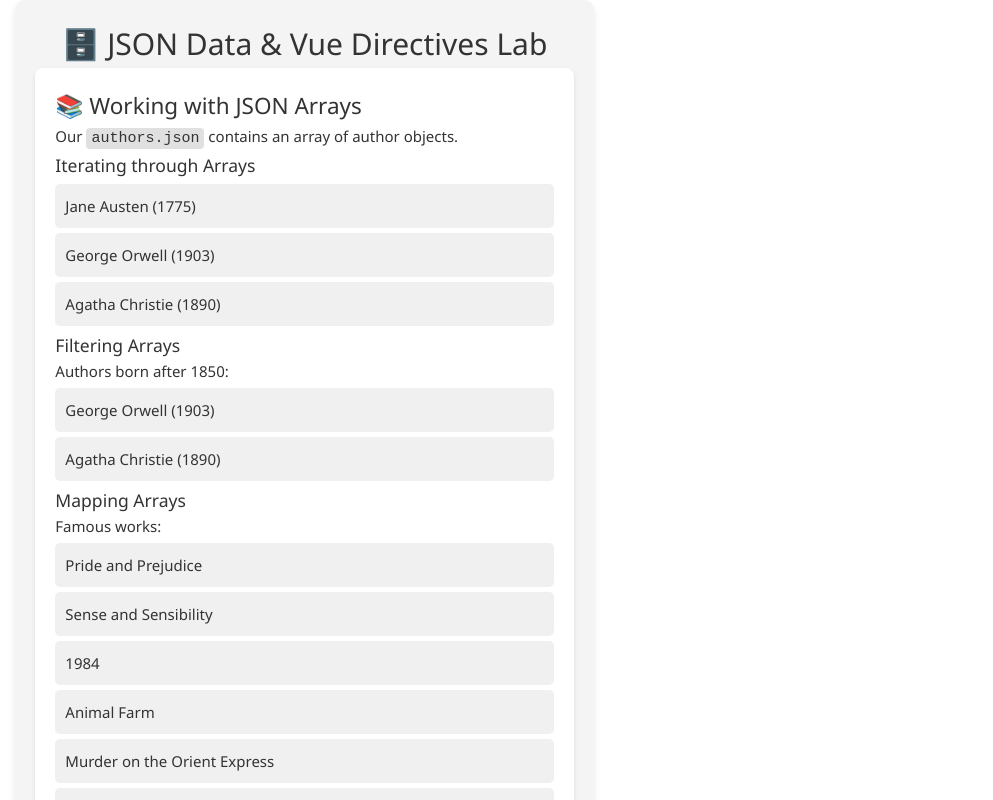
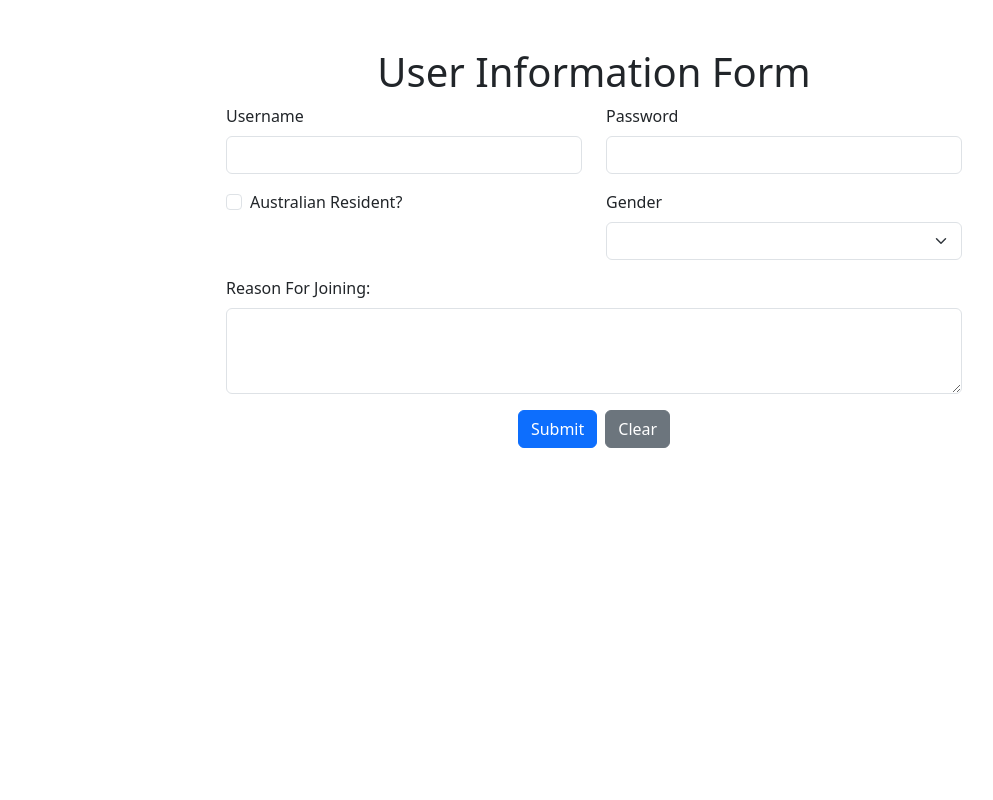
Before and after one commit to enkhsanaa-m/emunkhbaatar-library, a Vue app: page / in a window 1280 px wide. Shown: the top 800 px of the page, without its empty margins (46-1039 px from the left). Built offline with nearby package versions, Linux system fonts and the light colour scheme.

Commit message:
Applied class week3, untill activity 6

```diff
--- a/package.json
+++ b/package.json
@@ -11,6 +11,7 @@
     "format": "prettier --write src/"
   },
   "dependencies": {
+    "bootstrap": "^5.3.3",
     "vue": "^3.4.29"
   },
   "devDependencies": {
--- a/src/App.vue
+++ b/src/App.vue
@@ -2,48 +2,10 @@
 // import HelloWorld from './components/HelloWorld.vue'
 // import TheWelcome from './components/TheWelcome.vue'
 import JSON from './components/JSON.vue'
+import Form from "./components/Form.vue"
 </script>
 
 <template>
-  <!-- <header>
-    <img alt="Vue logo" class="logo" src="./assets/logo.svg" width="125" height="125" />
-
-    <div class="wrapper">
-      <HelloWorld msg="You did it!" />
-    </div>
-  </header> -->
-
-  <main>
-    <!-- <TheWelcome /> -->
-     <JSON />
-  </main>
+  <!-- <JSON /> -->
+  <Form />
 </template>
-<!--
-<style scoped>
-header {
-  line-height: 1.5;
-}
-
-.logo {
-  display: block;
-  margin: 0 auto 2rem;
-}
-
-@media (min-width: 1024px) {
-  header {
-    display: flex;
-    place-items: center;
-    padding-right: calc(var(--section-gap) / 2);
-  }
-
-  .logo {
-    margin: 0 2rem 0 0;
-  }
-
-  header .wrapper {
-    display: flex;
-    place-items: flex-start;
-    flex-wrap: wrap;
-  }
-}
-</style> -->
--- a/src/assets/base.css
+++ b/src/assets/base.css
@@ -36,7 +36,7 @@
   --section-gap: 160px;
 }
 
-@media (prefers-color-scheme: dark) {
+/* @media (prefers-color-scheme: dark) {
   :root {
     --color-background: var(--vt-c-black);
     --color-background-soft: var(--vt-c-black-soft);
@@ -48,7 +48,7 @@
     --color-heading: var(--vt-c-text-dark-1);
     --color-text: var(--vt-c-text-dark-2);
   }
-}
+} */
 
 *,
 *::before,
--- /dev/null
+++ b/src/components/Form.vue
@@ -0,0 +1,102 @@
+
+<template>
+    <div class="container mt-5">
+        <div class="row">
+            <div class="col-md-8 offset-md-2">
+                <h1 class="text-center">User Information Form</h1>
+                <form @submit.prevent="submitForm">
+                    <div class="row mb-3">
+                        <div class="col-md-6">
+                            <label for="username" class="form-label">Username</label>
+                            <input type="text" class="form-control" id="username" v-model="formData.username">
+                        </div>
+                        <div class="col-md-6">
+                            <label for="password" class="form-label">Password</label>
+                            <input type="password" class="form-control" id="password" v-model="formData.password">
+                        </div>
+                    </div>
+                    <div class="row mb-3">
+                        <div class="col-md-6">
+                            <div class="form-check">
+                                <input type="checkbox" class="form-check-input" id="isAustralian" v-model="formData.isAustralian">
+                                <label class="form-check-label" for="isAustralian">Australian Resident?</label>
+
+                            </div>
+                        </div>
+                        <div class="col-md-6">
+                            <label for="gender" class="form-label">Gender</label>
+                            <select class="form-select" id="gender" v-model="formData.gender">
+                                <option value="female">Female</option>
+                                <option value="male">Male</option>
+                                <option value="other">Other</option>
+                            </select>
+                        </div>
+                    </div>
+                    <div class="mb-3">
+                        <label for="reason" class="form-label" >Reason For Joining:</label>
+                        <textarea class="form-control" id="reason" rows="3" v-model="formData.reason"></textarea>
+                    </div>
+                    <div class="text-center">
+                        <button type="submit" class="btn btn-primary me-2">Submit</button>
+                        <button type="button" class="btn btn-secondary"
+                                @click="clearForm">Clear</button>
+                    </div>
+                </form>
+            </div>
+        </div>
+    </div>
+    <div class="row mt-5" v-if="submittedCards.length">
+   <div class="d-flex flex-wrap justify-content-start">
+      <div v-for="(card, index) in submittedCards" :key="index" class="card m-2" style="width: 18rem;">
+         <div class="card-header">
+            User Information
+         </div>
+         <ul class="list-group list-group-flush">
+            <li class="list-group-item">Username: {{ card.username }}</li>
+            <li class="list-group-item">Password: {{ card.password }}</li>
+            <li class="list-group-item">Australian Resident: {{ card.isAustralian ? 'Yes' : 'No' }}</li>
+            <li class="list-group-item">Gender: {{ card.gender }}</li>
+            <li class="list-group-item">Reason: {{ card.reason }}</li>
+         </ul>
+      </div>
+   </div>
+</div>
+</template>
+
+
+<script setup>
+import { ref } from 'vue';
+
+  const formData = ref({
+      username: '',
+      password: '',
+      isAustralian: false,
+      reason: '',
+      gender: ''
+  });
+
+  const submittedCards = ref([]);
+
+  const submitForm = () => {
+      submittedCards.value.push({
+          ...formData.value
+      });
+  };
+</script>
+
+<style scoped>
+   .card {
+   border: 1px solid #ccc;
+   border-radius: 10px;
+   box-shadow: 0 2px 4px rgba(0, 0, 0, 0.1);
+   }
+   .card-header {
+   background-color: #275FDA;
+   color: white;
+   padding: 10px;
+   border-radius: 10px 10px 0 0;
+   }
+   .list-group-item {
+   padding: 10px;
+   }
+</style>
--- a/src/components/JSON.vue
+++ b/src/components/JSON.vue
@@ -125,7 +125,8 @@
       <h2>Attribute, Class and Style Binding with <code>v-bind</code></h2>
       <p>Highlighting Specific Authors:</p>
       <ul>
-        <li v-for="author in authors" :key="author.id" :style="author.name==='George Orwell' ? {fontWeight: fontType} : {}">
+        <li v-for="author in authors" :key="author.id"
+        :style="author.name==='George Orwell' ? {fontWeight: fontType} : {}">
           {{ author.name }}
         </li>
       </ul>
--- a/src/main.js
+++ b/src/main.js
@@ -1,6 +1,8 @@
-import './assets/main.css'
+// import './assets/main.css'
 
 import { createApp } from 'vue'
 import App from './App.vue'
+// import './style.css'
+import 'bootstrap/dist/css/bootstrap.min.css'
 
 createApp(App).mount('#app')
--- /dev/null
+++ b/src/style.css
@@ -0,0 +1,26 @@
+ /* Tag selectors */
+ h1 {
+    text-align: center;
+    margin-top: 20px;
+    text-shadow: 4px 4px 8px rgba(0, 0, 0, 0.5);
+}
+
+ /* Class selectors */
+ .form {
+    text-align: center;
+    margin-top: 50px;
+}
+
+ /* ID selectors */
+ #username:focus,
+ #password:focus,
+ #isAustralian:focus,
+ #reason:focus {
+     border-color: #FF6347; /* More obvious border color change (Tomato) */
+     background-color: #FFEBE8; /* Light background color change */
+ }
+
+ /* Attribute selectors */
+select[id="gender"] {
+    background-color: #d3d3d3; /* Default background color set to gray */
+}
```
Also changed, not shown: 1 other file (tests, documents, lock files or other folders).
